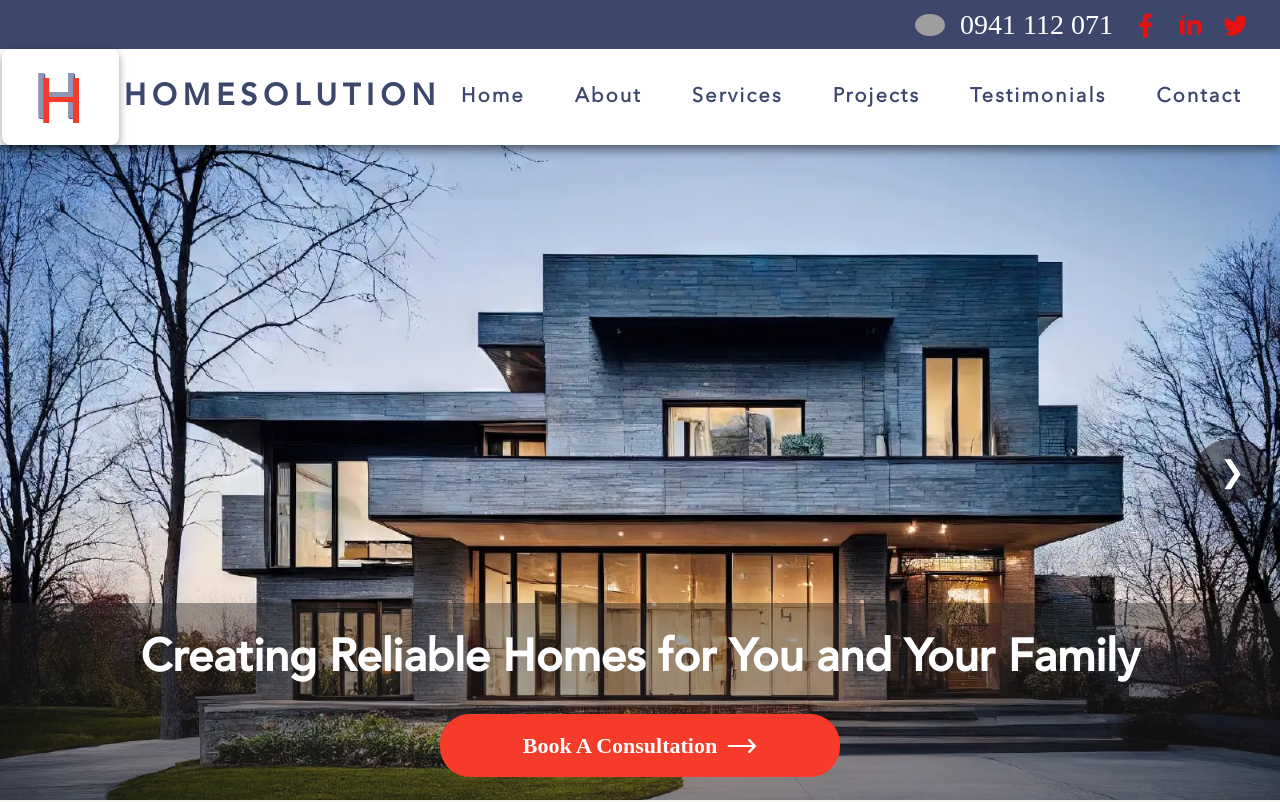
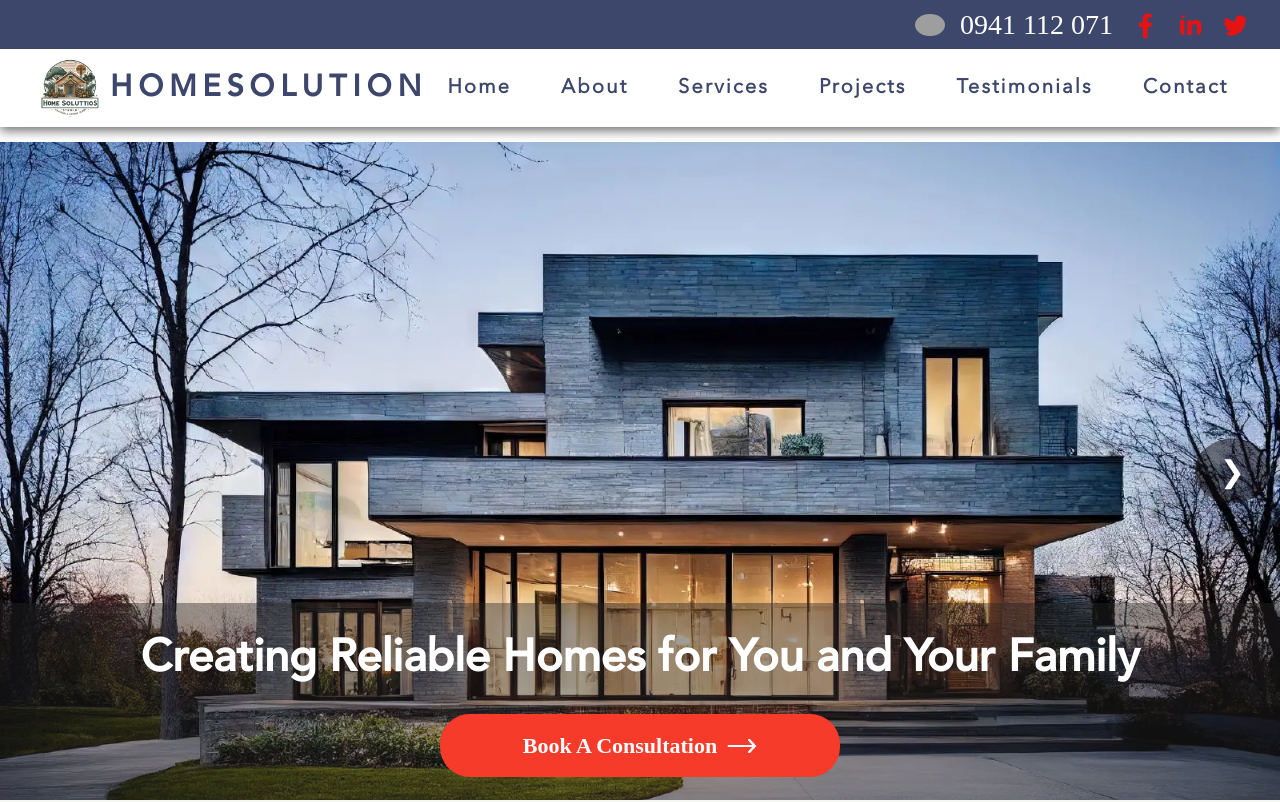
Before and after one commit to ChinmayaKumarJagadev/HomeSolution, a Next.js app: page / in a window 1280 px wide. Shown: the top 802 px of the page. Built offline with nearby package versions, Linux system fonts and the light colour scheme; grey boxes are pictures that could not be loaded; a web font is replaced by a local one.

Commit message:
fix new changes

```diff
--- a/src/components/Home/Header.js
+++ b/src/components/Home/Header.js
@@ -11,7 +11,7 @@ import {
 import Modal from "react-modal";
 import { motion } from "framer-motion";
 import styles from "../../styles/header.module.css";
-import logo from "../../assets/Images/logo1.png";
+import logo from "../../assets/Images/logo.png";
 import Phone from "../../assets/Images/phone-call.png";
 import Mail from "../../assets/Images/mail.png";
 import SocialIcons from "./SocialIcons";
@@ -29,15 +29,15 @@ function Header() {
       {/* Main Navbar */}
       <nav className={styles.navbar}>
         <div>
-          {/* <Image
+          <Image
             src={logo}
             alt="error"
-            height={100}
-            width={150}
+            height={50}
+            width={100}
             className={styles.website_logo}
-          /> */}
+          />
 
-          <div className={styles.logo}>H</div>
+          {/* <div className={styles.logo}>H</div> */}
         </div>
         <div className={styles.header_text}>
           <Link href="/">HomeSolution</Link>
@@ -100,7 +100,7 @@ function Header() {
             animate={{ opacity: 1, scale: 1 }}
             exit={{ opacity: 0, scale: 0.9 }}
             transition={{ duration: 0.3 }}
-            className="relative w-full max-w-full bg-white shadow-xl text-textColor gap-5 overflow-auto lg:hidden"
+            className="relative w-full max-w-full bg-black shadow-xl text-textColor gap-5 overflow-auto lg:hidden"
             style={{ height: "100%" }}
           >
             <button
```
Also changed, not shown: src/assets/Images/Designer (10).png (added), src/assets/Images/logo.png (added).
